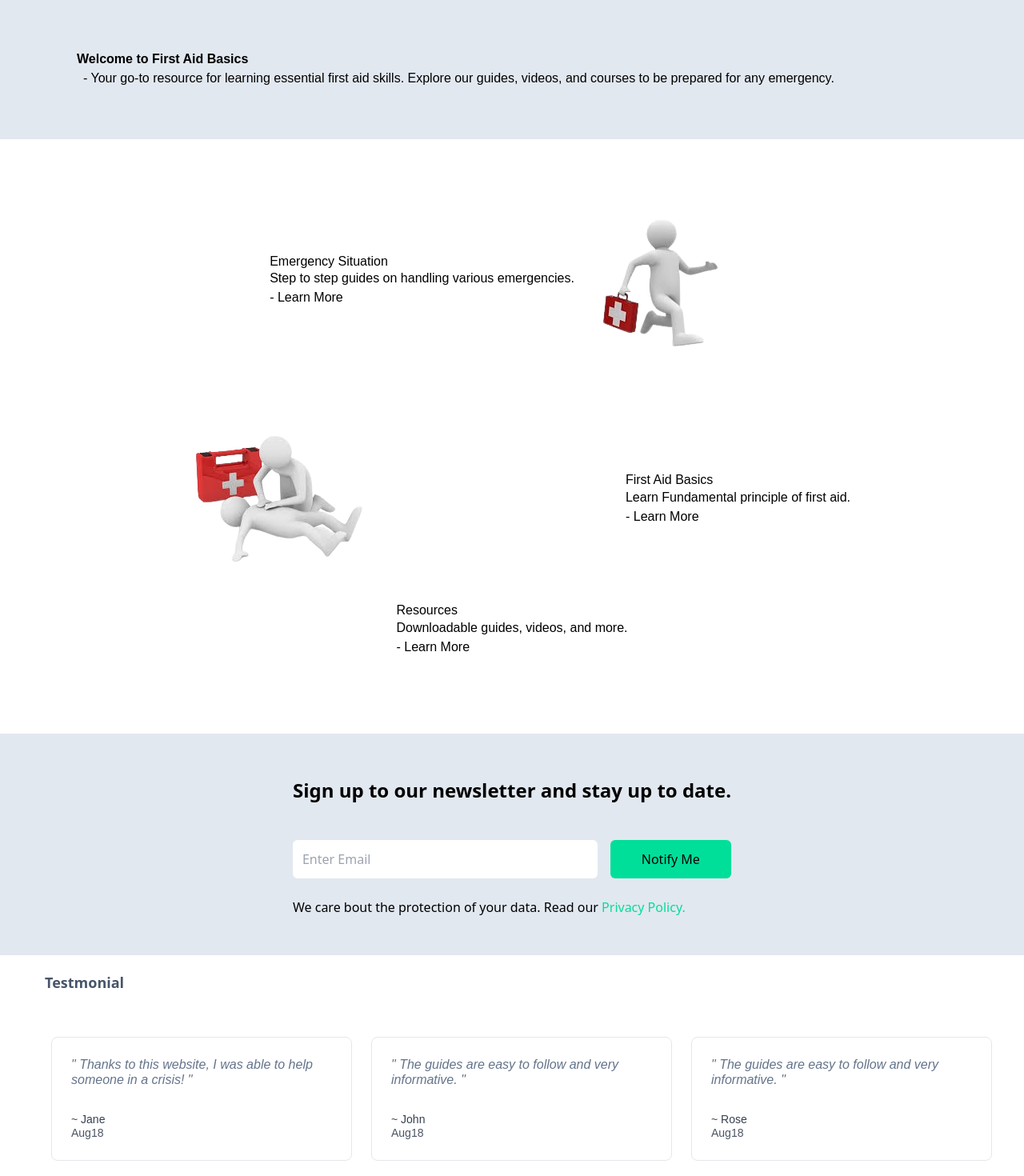
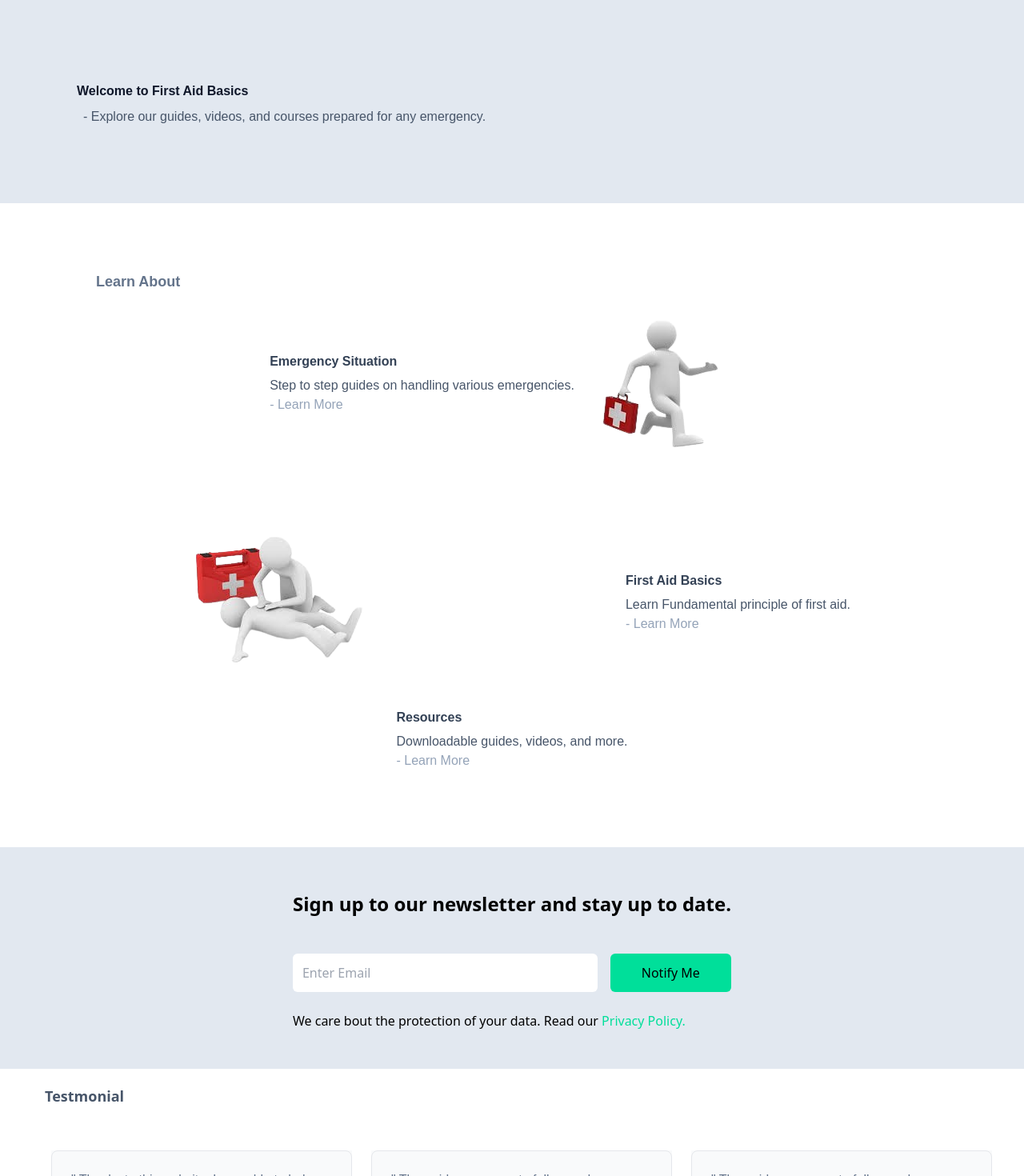
Before and after one commit to erhic/FirstAidwebapp, a React (Vite) app: page / in a window 1280 px wide. Shown: the part 900-2370 px from the top of the page at 80% size. Built offline with nearby package versions, Linux system fonts and the light colour scheme.

Commit message:
fix : updated typography on homepage

```diff
--- a/src/Sections/Homepage/Introsection.jsx
+++ b/src/Sections/Homepage/Introsection.jsx
@@ -2,12 +2,11 @@ const IntroSection = () => {
   return (
     <>
       <div className="flex-col justify-center font-slate-gray bg-slate-200 p-16">
-        <h2 className="flex justify-start pl-8 font-palanquin font-bold">
+        <h2 className="flex justify-start pl-8 font-palanquin font-bold pt-8 tracking-normal font-semibold leading-10 text-slate-900">
           Welcome to First Aid Basics
         </h2>
-        <p className="px-10 font-palanquin">
-          - Your go-to resource for learning essential first aid skills. Explore
-          our guides, videos, and courses to be prepared for any emergency.
+        <p className="px-10 pb-8 font-montserrat text-slate-600 leading-6">
+          - Explore our guides, videos, and courses prepared for any emergency.
         </p>
       </div>
     </>
--- a/src/Sections/Homepage/Mainsection.jsx
+++ b/src/Sections/Homepage/Mainsection.jsx
@@ -4,13 +4,20 @@ const MainSection = () => {
   return (
     <>
       <section className="py-16 px-16 font-montserrat ">
+        <h3 className="pl-14 text-lg font-bold text-slate-500 pt-6">
+          Learn About
+        </h3>
         <div className="flex justify-center items-center pb-8">
           <div className="lex justify-around  items-center py-8">
-            <h3 className="text-base font-extralight  ">Emergency Situation</h3>
-            <p className="font-palanquin">
+            <h3 className="text-base font-bold text-slate-700  leading-9">
+              Emergency Situation
+            </h3>
+            <p className="font-montserrat text-slate-600 leading-6">
               Step to step guides on handling various emergencies.
             </p>
-            <a href="">- Learn More</a>
+            <a href="" className="font-montserrat text-slate-400">
+              - Learn More
+            </a>
           </div>
           <div>
             <img src={takecharge} alt="" />
@@ -22,11 +29,15 @@ const MainSection = () => {
             <img src={cpr} alt="" />
           </div>
           <div>
-            <h3 className="text-base font-extralight"> First Aid Basics</h3>
-            <p className="font-palanquin">
+            <h3 className="text-base font-bold text-slate-700 leading-9">
+              First Aid Basics
+            </h3>
+            <p className="font-montserrat text-slate-600 leading-6">
               Learn Fundamental principle of first aid.
             </p>
-            <a href="">- Learn More</a>
+            <a href="" className="font-montserrat text-slate-400">
+              - Learn More
+            </a>
           </div>
         </div>
 
@@ -35,11 +46,15 @@ const MainSection = () => {
             <img src="" alt="" />
           </div>
           <div>
-            <h3 className="text-base font-extralight  ">Resources</h3>
-            <p className="font-palanquin">
+            <h3 className="text-base font-bold text-slate-700  leading-9  ">
+              Resources
+            </h3>
+            <p className="font-montserrat text-slate-600 leading-6">
               Downloadable guides, videos, and more.
             </p>
-            <a href="">- Learn More</a>
+            <a href="" className="font-montserrat text-slate-400">
+              - Learn More
+            </a>
           </div>
         </div>
       </section>
--- a/src/Sections/Homepage/TestimonialSection.jsx
+++ b/src/Sections/Homepage/TestimonialSection.jsx
@@ -6,26 +6,26 @@ const TestimonialSection = () => {
       <h3 className="pl-14 text-lg font-bold text-slate-600 pt-6">
         Testmonial
       </h3>
-      <section className="w-full flex gap-6 justify-center py-14 font-palanquin px-10">
+      <section className="w-full flex gap-6 justify-center pt-14 pb-16 font-palanquin px-10">
         <h3></h3>
         {HomeTestimonial.map((item) => (
           <div
             key={item.clientStatement}
-            className="max-w-sm w-full lg:max-w-2/5 lg:flex"
+            className="max-w-sm w-full lg:max-w-2/5 lg:flex bg-gray-50"
           >
             <div className="border  rounded-lg p-6">
               <div className="mb-8">
-                <p className="text-gray-700 text-base italic text-slate-500">
+                <p className="text-gray-700 text-base  text-slate-500 leading-6">
                   {'" ' + item.clientStatement + ' " '}
                 </p>
               </div>
               <div className="flex items-center">
                 {/* <img className="w-10 h-10 rounded-full mr-4" src="/img/jonathan.jpg" alt="Avatar of Jonathan Reinink"> */}
-                <div className="text-sm">
+                <div className="text-sm leading-6">
                   <p className="text-gray-700 leading-none">
                     {"~ " + item.clientName}
                   </p>
-                  <p className="text-gray-600">Aug{18}</p>
+                  <p className="text-gray-600">{item.testifyDate}</p>
                 </div>
               </div>
             </div>
```
